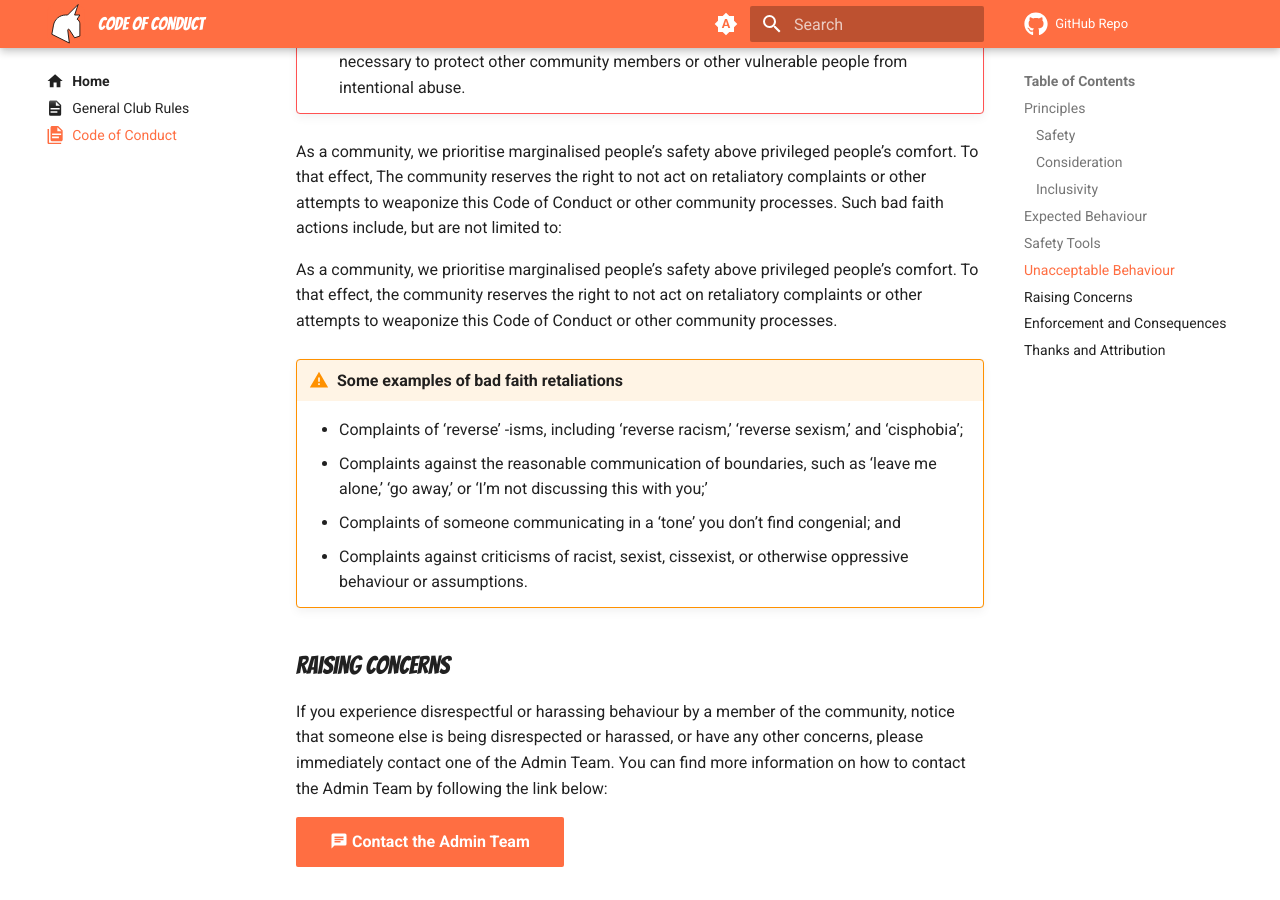
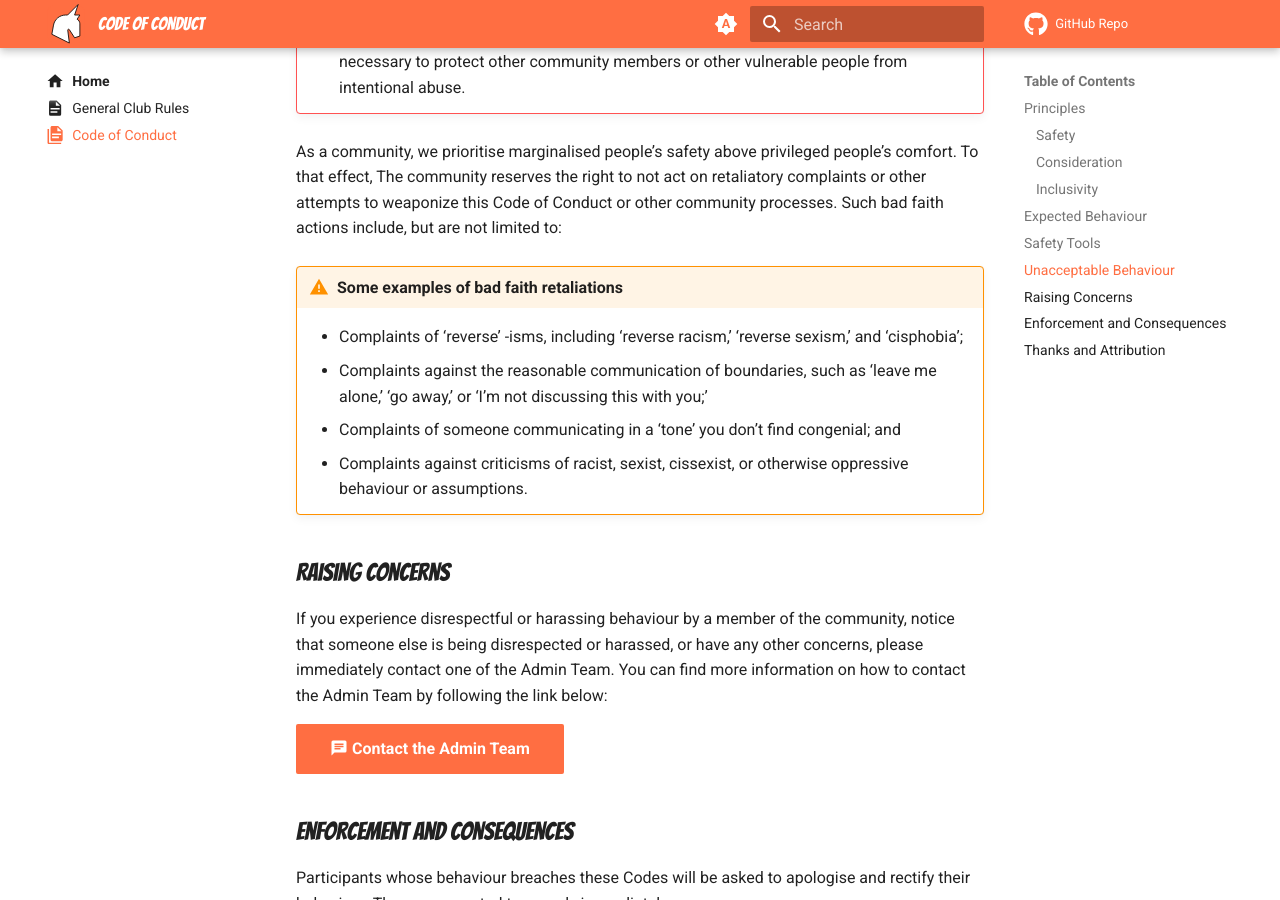
Before and after one commit to edinburghindiegamers/edinburghindiegamers.com, an MkDocs documentation site: the page built from docs/code-of-conduct.md, in a window 1280 px wide and 900 px high, scrolled down 3117 px. Built offline with MkDocs 1.6.1 and Material for MkDocs 9.7.7, drawn with Linux system fonts in a browser that asks for light colours; comment, search, counter and statistics services are not loaded.

Commit message:
Deleted duplication of some text.

```diff
--- a/docs/code-of-conduct.md
+++ b/docs/code-of-conduct.md
@@ -84,10 +84,9 @@ Such behaviour is not welcome in our spaces and will not be tolerated.
     - Continued one-on-one communication after requests to cease; and
     - Deliberate “outing” of any aspect of a person’s identity without their consent, except as necessary to protect other community members or other vulnerable people from intentional abuse.
 
-As a community, we prioritise marginalised people’s safety above privileged people’s comfort. To that effect, The community reserves the right to not act on retaliatory complaints or other attempts to weaponize this Code of Conduct or other community processes. Such bad faith actions include, but are not limited to:
-
 As a community, we prioritise marginalised people’s safety above privileged people’s comfort.
-To that effect, the community reserves the right to not act on retaliatory complaints or other attempts to weaponize this Code of Conduct or other community processes.
+To that effect, The community reserves the right to not act on retaliatory complaints or other attempts to weaponize this Code of Conduct or other community processes.
+Such bad faith actions include, but are not limited to:
 
 !!! Warning "Some examples of bad faith retaliations"
 
```
